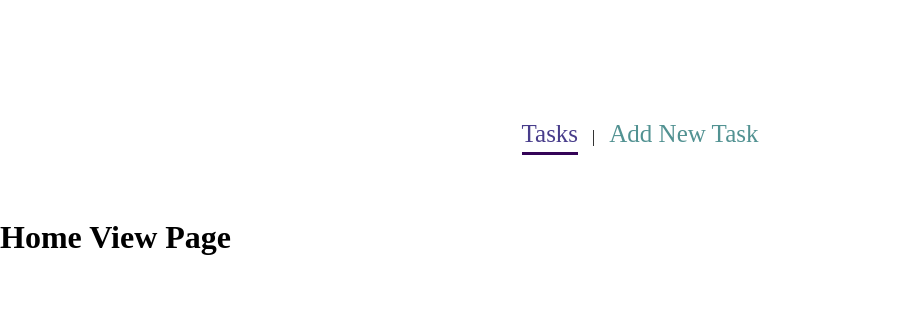
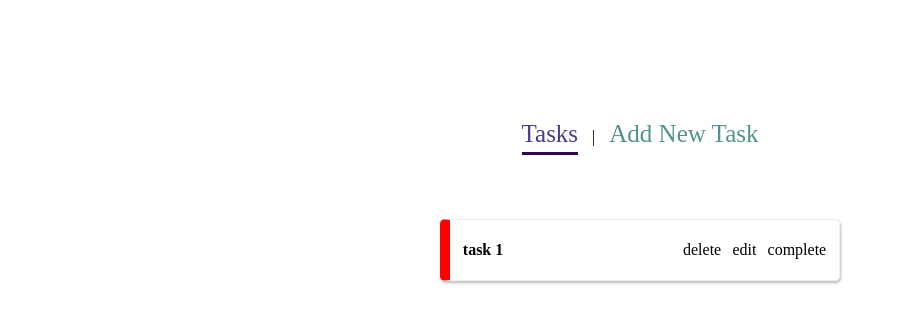
Before and after one commit to EsrafilElahi/vue-tasks-list, a Vue app: page / in a window 1280 px wide. Shown: the top 322 px of the page, without its empty margins (0-905 px from the left). Built offline with nearby package versions, Linux system fonts and the light colour scheme.

Commit message:
continue coding...

```diff
--- a/src/App.vue
+++ b/src/App.vue
@@ -8,7 +8,6 @@
 </template>
 
 <script>
-// import TaskItem from './components/TaskItem.vue';
 import Navbar from './components/Navbar.vue'
 
 export default {
--- a/src/components/TaskItem.vue
+++ b/src/components/TaskItem.vue
@@ -21,6 +21,7 @@ export default {
   width: 100%;
   margin-inline: auto;
   padding: 1.3rem .8rem;
+  border: 1px solid rgba(235, 232, 232, 0.774);
   box-shadow: 1px 2px 3px rgba(119, 117, 117, 0.493);
   border-left: 10px solid red;
   box-shadow: 1rem;
@@ -34,4 +35,8 @@ export default {
   display: flex;
   gap: .7rem;
 }
+
+.actions span {
+  cursor: pointer;
+}
 </style>
--- a/src/views/HomeView.vue
+++ b/src/views/HomeView.vue
@@ -1,12 +1,15 @@
 <template>
   <div>
-    <h1>Home View Page</h1>
+    <TaskItem title="task 1" />
   </div>
 </template>
 
 <script>
+import TaskItem from '../components/TaskItem.vue'
+
 export default {
   name: "HomePage",
+  components: { TaskItem }
 
 }
 </script>
```
